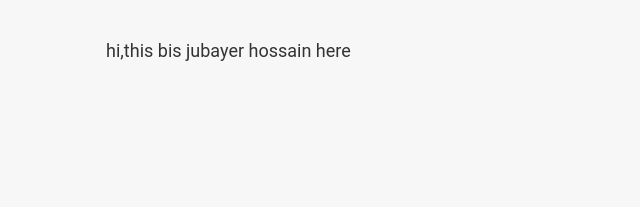
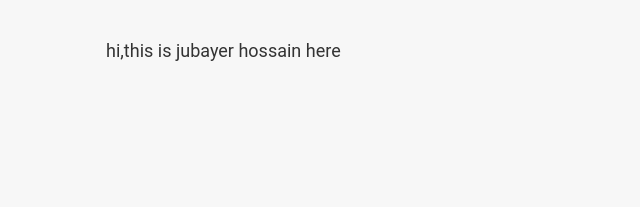
Before and after one commit to jubayer-80/sample-project, a plain HTML site: page index.html in a window 1280 px wide. Shown: the part 165-372 px from the top of the page, 22-662 px from the left. Drawn offline with Linux system fonts and the light colour scheme.

Commit message:
edited name

```diff
--- a/index.html
+++ b/index.html
@@ -24,7 +24,7 @@
     <section id="about">
         <div class="container">
             <h2>About Me</h2>
-            <p>hi,this bis jubayer hossain here</p>
+            <p>hi,this is jubayer hossain here</p>
         </div>
     </section>
 
```
